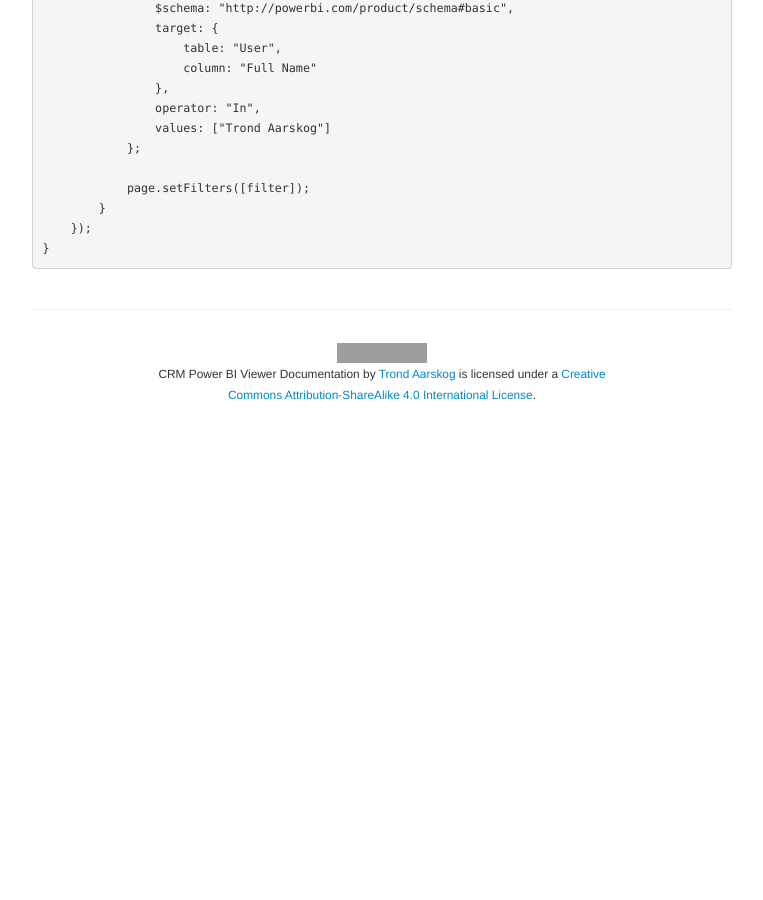
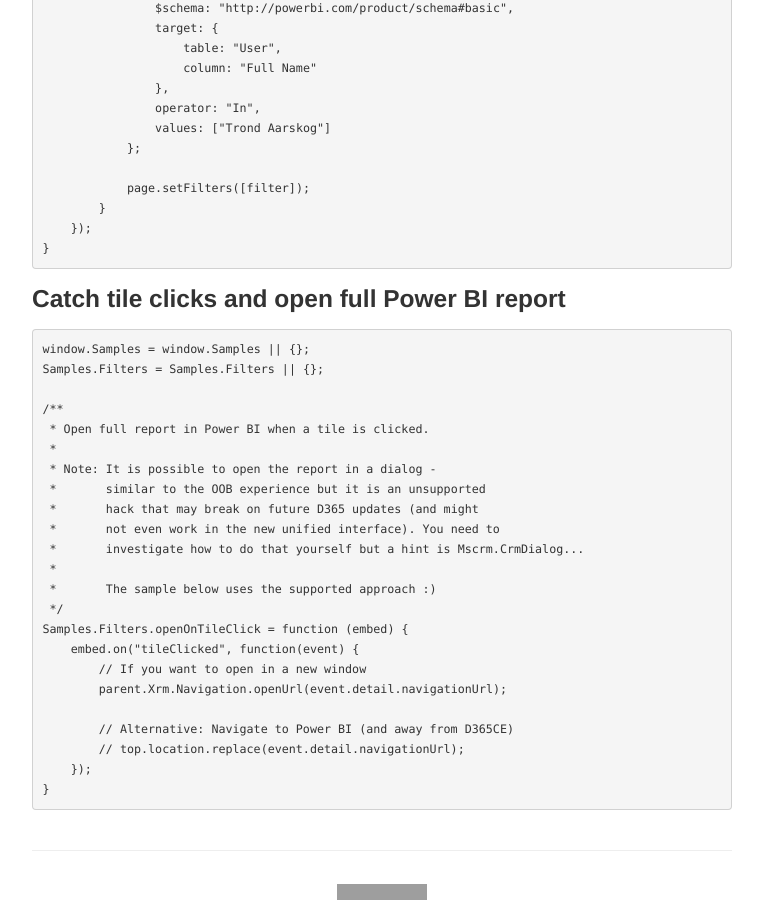
Before and after one commit to taarskog/crm-powerbi-viewer, a Jekyll site: the page built from pages/advanced-config.md, in a window 1280 px wide and 900 px high, scrolled down 1608 px. Shown: the whole window, without its empty margins (258-1021 px from the left). Built offline with Jekyll 4.4.1, drawn with Linux system fonts in a browser that asks for light colours; before the commit the page ends 2013 px from its top, so only the background shows below that; grey boxes are pictures that could not be loaded.

Commit message:
Added sample on tileClick events

````diff
--- a/pages/advanced-config.md
+++ b/pages/advanced-config.md
@@ -78,3 +78,31 @@
     });
 }
 ```
+
+### Catch tile clicks and open full Power BI report
+
+```javascript
+window.Samples = window.Samples || {};
+Samples.Filters = Samples.Filters || {};
+
+/**
+ * Open full report in Power BI when a tile is clicked.
+ *
+ * Note: It is possible to open the report in a dialog -
+ *       similar to the OOB experience but it is an unsupported
+ *       hack that may break on future D365 updates (and might
+ *       not even work in the new unified interface). You need to
+ *       investigate how to do that yourself but a hint is Mscrm.CrmDialog...
+ *
+ *       The sample below uses the supported approach :)
+ */
+Samples.Filters.openOnTileClick = function (embed) {
+    embed.on("tileClicked", function(event) {
+        // If you want to open in a new window
+        parent.Xrm.Navigation.openUrl(event.detail.navigationUrl);
+
+        // Alternative: Navigate to Power BI (and away from D365CE)
+        // top.location.replace(event.detail.navigationUrl);
+    });
+}
+```
````
